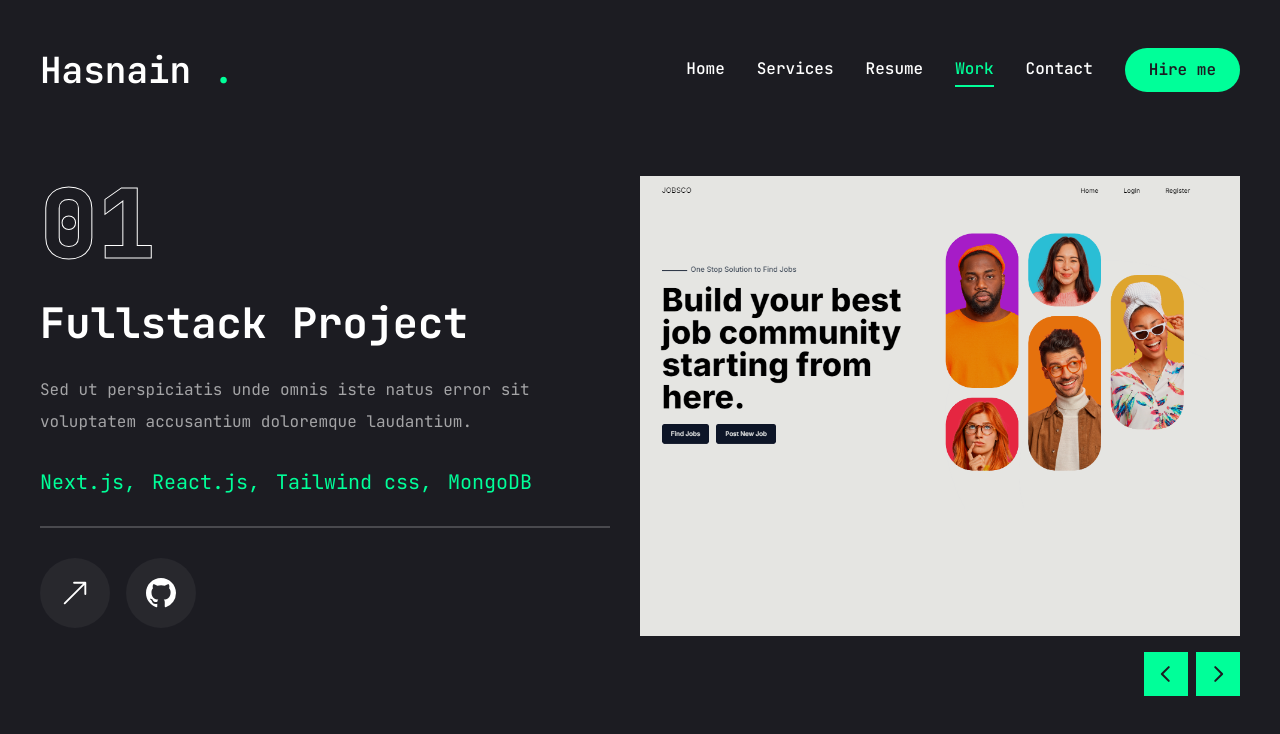
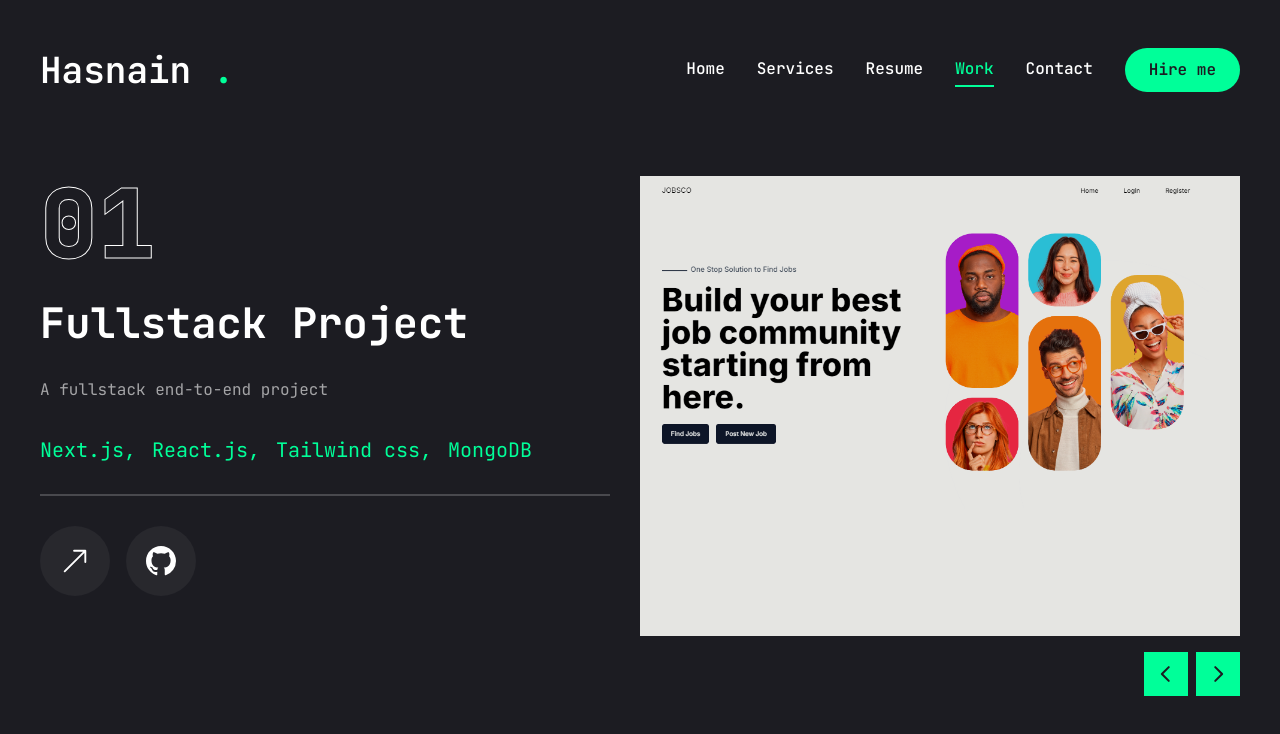
Before and after one commit to mhasnain23/portfolio-website, a Next.js app: page /work in a window 1280 px wide. Shown: the top 734 px of the page. Built offline with nearby package versions, Linux system fonts and the light colour scheme.

Commit message:
Update page.tsx

```diff
--- a/app/work/page.tsx
+++ b/app/work/page.tsx
@@ -24,7 +24,7 @@ const projects = [
     category: "fullstack",
     title: "Project 1",
     description:
-      "Sed ut perspiciatis unde omnis iste natus error sit voluptatem accusantium doloremque laudantium.",
+      "A fullstack end-to-end project",
     stack: [
       { name: "Next.js" },
       { name: "React.js" },
```
